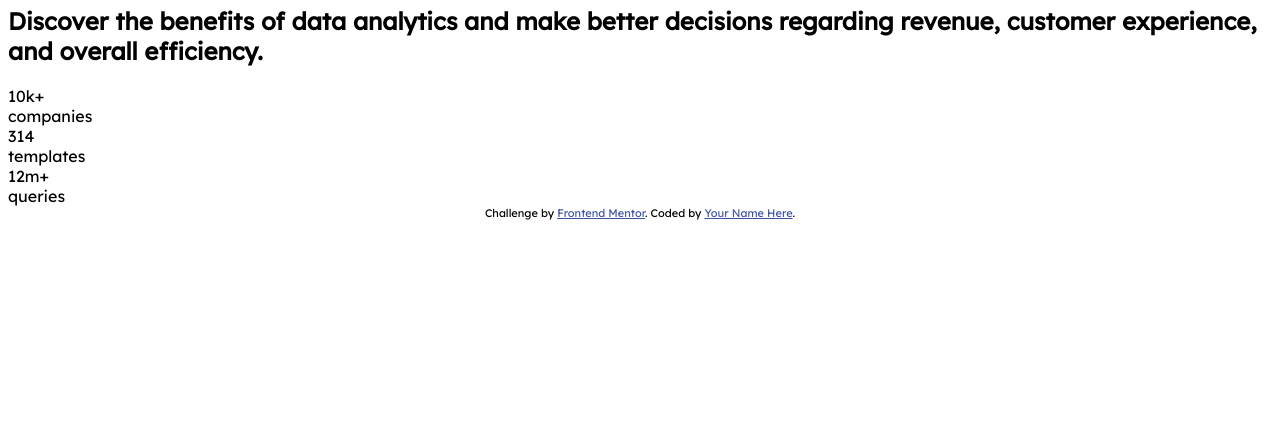
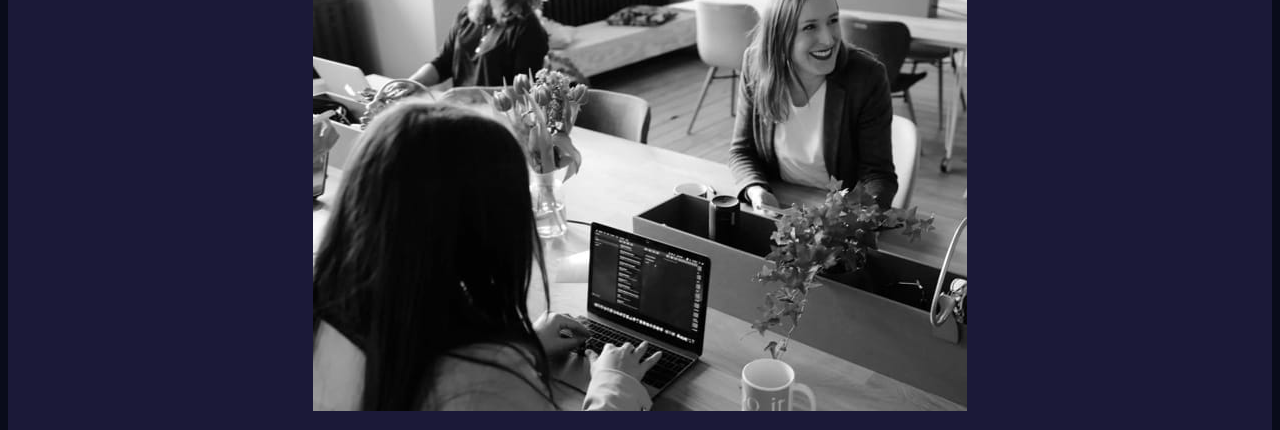
Before and after one commit to SiobhanWhyte/stats-preview-card-component-main, a plain HTML site: page index.html in a window 1280 px wide. Shown: the part 77-507 px from the top of the page. Drawn offline with Linux system fonts and the light colour scheme.

Commit message:
img added

```diff
--- a/index.html
+++ b/index.html
@@ -10,6 +10,7 @@
 </head>
 <body>
 <div class="card">
+  <img src="./images/image-header-mobile.jpg" alt="collegues talking">
   <h1>Get insights that help your business grow.</h1>
 
   <h2>Discover the benefits of data analytics and make better decisions regarding revenue, customer
--- a/style.css
+++ b/style.css
@@ -1,8 +1,40 @@
 @import url('https://fonts.googleapis.com/css2?family=Inter:wght@400;700&family=Lexend+Deca&display=swap');
 
 body {
+    text-align: center;
+    color: white;
+    background-color: hsl(233, 47%, 7%);
+
+}
+
+
+h1 {
     font-family: 'Inter', sans-serif;
-font-family: 'Lexend Deca', sans-serif;
+    font-size: 700;
+}
+
+h2 {
+    font-family: 'Lexend Deca', sans-serif;
+    font-size: 400;
+    color:hsla(0, 0%, 100%, 0.75);
+}
+
+.card {
+background-color: hsl(244, 38%, 16%);
+}
+
+.stats {
+    color: hsla(0, 0%, 100%, 0.6);
+    display: grid;
+    grid-template-columns: repeat(auto-fit, minmax(320px, 1fr));
+    grid-template-rows: repeat(1, 100px);
+    column-gap: 15px;
+    row-gap: 1em;
+    justify-content: center;
+    align-items: center;
+    text-align: center;
+
+
 }
 
 .attribution { font-size: 11px; text-align: center; }
```
